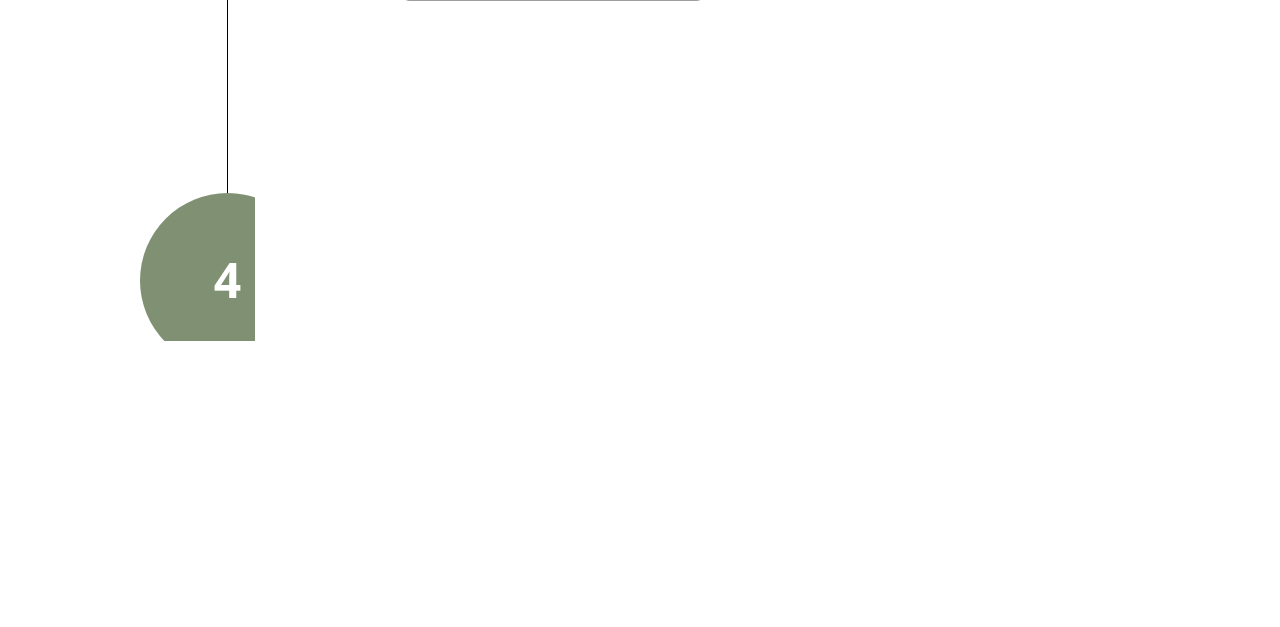
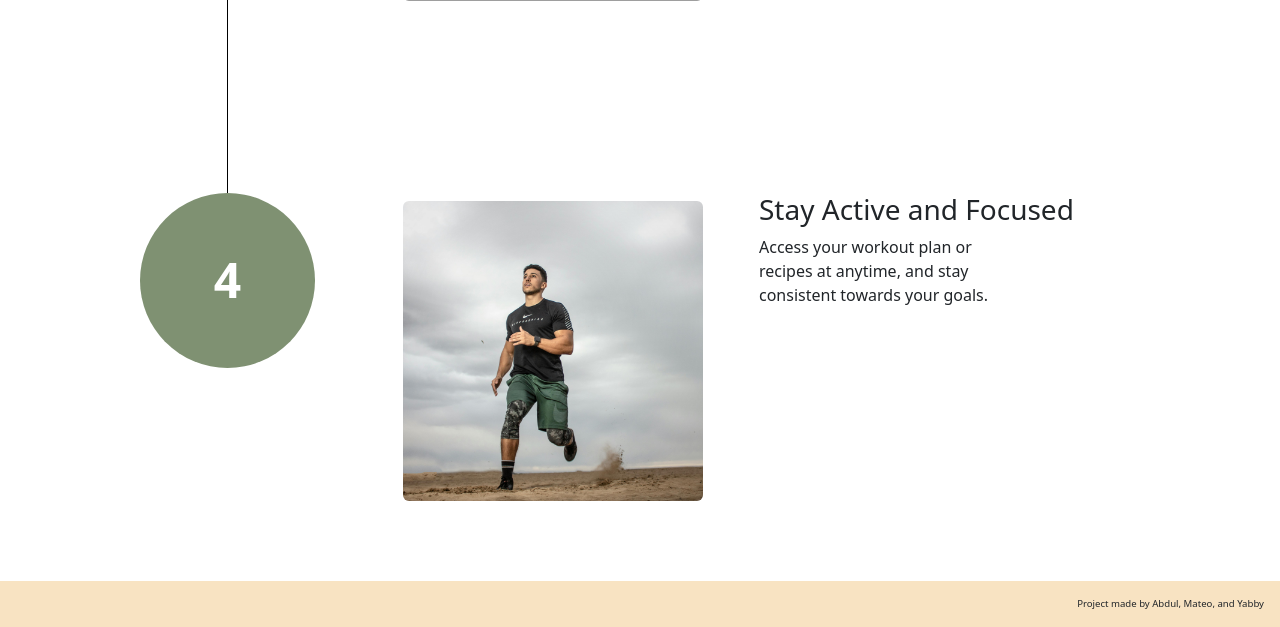
Before and after one commit to Yabsram/fitnessProject, a Flask app: page / in a window 1280 px wide. Shown: the part 1946-2573 px from the top of the page. Before the commit the page ends 2287 px from the top, so only its background shows below. Run offline with Flask 3, Linux system fonts and the light colour scheme; grey boxes are pictures that could not be loaded.

Commit message:
Added a footnote to the layout

```diff
--- a/static/main.css
+++ b/static/main.css
@@ -46,6 +46,17 @@
 
 .form-control{
     background-color: #D9D9D9 !important;
+}
+
+.footer-box{
+  background-color: #F8E3C2 !important;
+  bottom: 0;
+  left: 0;
+  width: 100% !important;
+  text-align: right;
+  padding: 1rem;
+  font-size: 0.6rem;
+  z-index: 100;
 }
 
 .page-wrapper {
--- a/templates/home.html
+++ b/templates/home.html
@@ -86,6 +86,7 @@
           </div>
       </div>
   </div>
+</div>
 
 
 
--- a/templates/layout.html
+++ b/templates/layout.html
@@ -17,6 +17,9 @@
 
     <script src="https://cdn.jsdelivr.net/npm/bootstrap@5.3.3/dist/js/bootstrap.bundle.min.js"></script>
 
+    <footer class="footer-box">
+        Project made by Abdul, Mateo, and Yabby
+    </footer>
 </body>
 
 </html>
```
Lines whose indentation alone changed are shown as unchanged.
